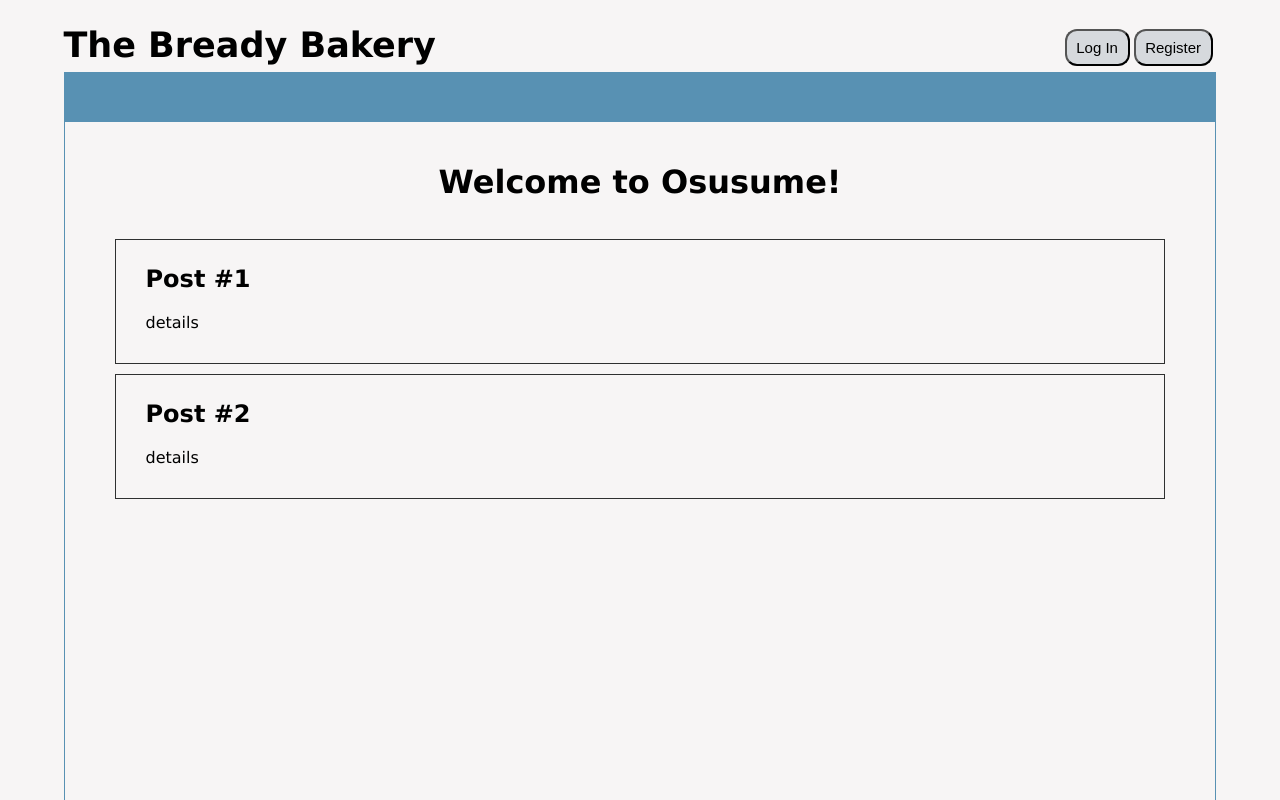
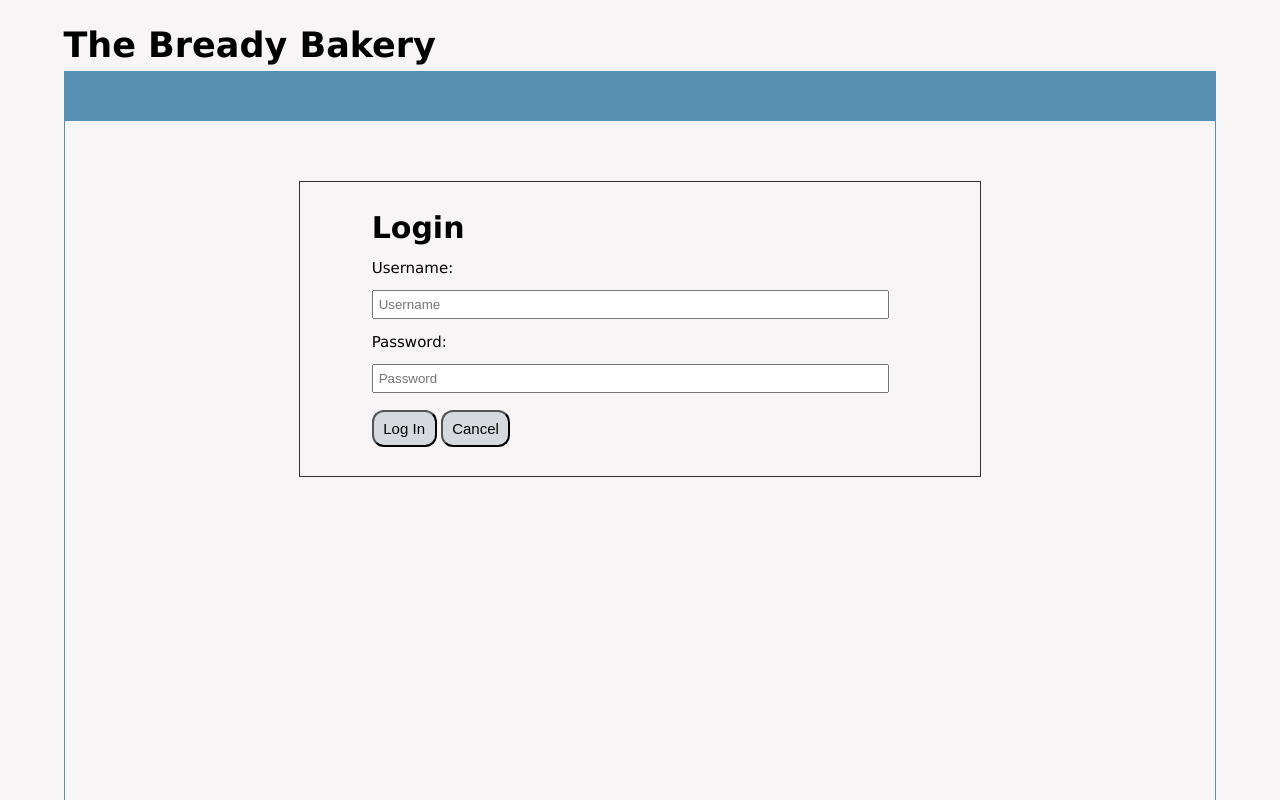
Before and after one commit to sgoh25/osusume, a React (Create React App) app: page /login in a window 1280 px wide. Shown: the top 800 px of the page. Built offline with nearby package versions, Linux system fonts and the light colour scheme.

Commit message:
Add routing between home and register/login pages

```diff
--- /dev/null
+++ b/src/App.js
@@ -0,0 +1,18 @@
+import * as React from 'react';
+import { Routes, Route } from 'react-router-dom';
+
+import Home from './pages/Home';
+import Login from './pages/Login';
+import Register from './pages/Register';
+
+export default function App() {
+  return (
+    <div className="App">
+      <Routes>
+        <Route path="/" element={<Home />} />
+        <Route path="login" element={<Login />} />
+        <Route path="register" element={<Register />} />
+      </Routes>
+    </div>
+  );
+}
--- a/src/Layout.jsx
+++ b/src/components/Layout.jsx
@@ -1,4 +1,4 @@
-import './styles/Home.css'
+import '../styles/Home.css'
 
 export default function Layout({ buttons, body }) {
   return (
--- /dev/null
+++ b/src/components/LoginLayout.jsx
@@ -0,0 +1,29 @@
+import { useNavigate } from 'react-router-dom';
+import '../styles/Login.css'
+import Layout from './Layout.jsx'
+
+export default function LoginLayout({ isRegister }) {
+    const navigate = useNavigate();
+
+    let body = (
+        <>
+            <div className="login_wrapper">
+                {isRegister && <div className="title">Register New Account</div>}
+                {!isRegister && <div className="title">Login</div>}
+                <form>
+                    <div className="label">Username:</div>
+                    <input type="text" placeholder="Username" name="username"></input>
+                    <div className="label">Password:</div>
+                    <input type="password" placeholder="Password" name="password"></input>
+                    <div className="login_button">
+                        {isRegister && <button className="button" >Register</button>}
+                        {!isRegister && <button className="button">Log In</button>}
+                        <button className="button" onClick={() => navigate('/', { replace: true })}>Cancel</button>
+                    </div>
+                </form>
+            </div>
+        </>
+    )
+
+    return <Layout buttons={<></>} body={body} />
+}
--- a/src/index.js
+++ b/src/index.js
@@ -1,13 +1,16 @@
 import React from 'react';
 import ReactDOM from 'react-dom/client';
 import './styles/index.css';
-import Home from './Home';
+import App from './App';
 import reportWebVitals from './reportWebVitals';
+import { BrowserRouter } from 'react-router-dom';
 
 const root = ReactDOM.createRoot(document.getElementById('root'));
 root.render(
   <React.StrictMode>
-    <Home />
+    <BrowserRouter>
+      <App />
+    </BrowserRouter>
   </React.StrictMode>
 );
 
--- a/src/Home.js
+++ b/src/pages/Home.js
@@ -1,7 +1,7 @@
-import './styles/Home.css'
 import { useState } from 'react'
-
-import Layout from './Layout.jsx'
+import { useNavigate } from 'react-router-dom';
+import '../styles/Home.css'
+import Layout from '../components/Layout.jsx'
 
 export default function Home() {
   let content = (
@@ -18,9 +18,11 @@ export default function Home() {
   )
 
   let [user, setUser] = useState(null)
+  const navigate = useNavigate();
 
   function handleLogin() {
-    setUser(0)
+    // setUser(0)
+    navigate('/login', { replace: true });
   }
 
   function handleLogout() {
@@ -32,7 +34,7 @@ export default function Home() {
       {user == null &&
         <div className="button_wrapper">
           <button className="button" onClick={handleLogin}>Log In</button>
-          <button className="button">Register</button>
+          <button className="button" onClick={() => navigate('/register', { replace: true })}>Register</button>
         </div>
       }
       {user != null &&
--- /dev/null
+++ b/src/pages/Login.js
@@ -0,0 +1,5 @@
+import LoginLayout from '../components/LoginLayout.jsx'
+
+export default function Login() {
+  return <LoginLayout isRegister={false} />
+}
--- /dev/null
+++ b/src/pages/Register.js
@@ -0,0 +1,5 @@
+import LoginLayout from '../components/LoginLayout.jsx'
+
+export default function Register() {
+  return <LoginLayout isRegister={true} />
+}
--- /dev/null
+++ b/src/styles/Login.css
@@ -0,0 +1,32 @@
+.login_wrapper {
+    border-style: solid;
+    border-width: 1px;
+    border-color: rgb(47, 48, 48);
+    display: block;
+    margin: 5% auto;
+    padding: 15px 5px;
+    width: 60%;
+}
+
+.title {
+    margin: 2% 10%;
+    font-size: 30px;
+    font-weight: bold;
+}
+
+.label {
+    margin: 2% 10%;
+    font-size: 15px;
+}
+
+.login_button {
+    display: inline-block;
+    margin: 2% 10%;
+}
+
+input[type=text],
+input[type=password] {
+    width: 75%;
+    margin: auto 10%;
+    padding: 5px;
+}
```
